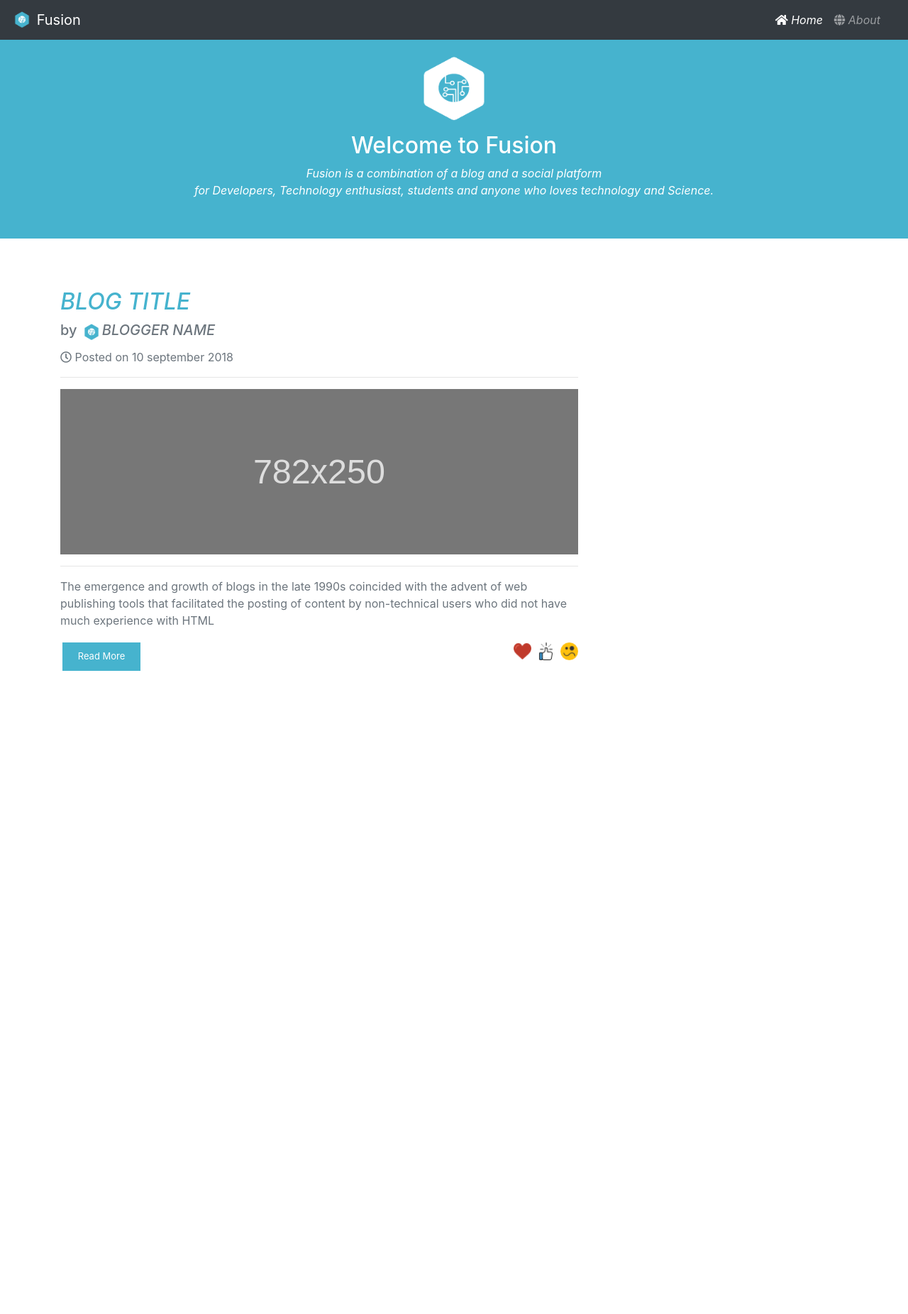
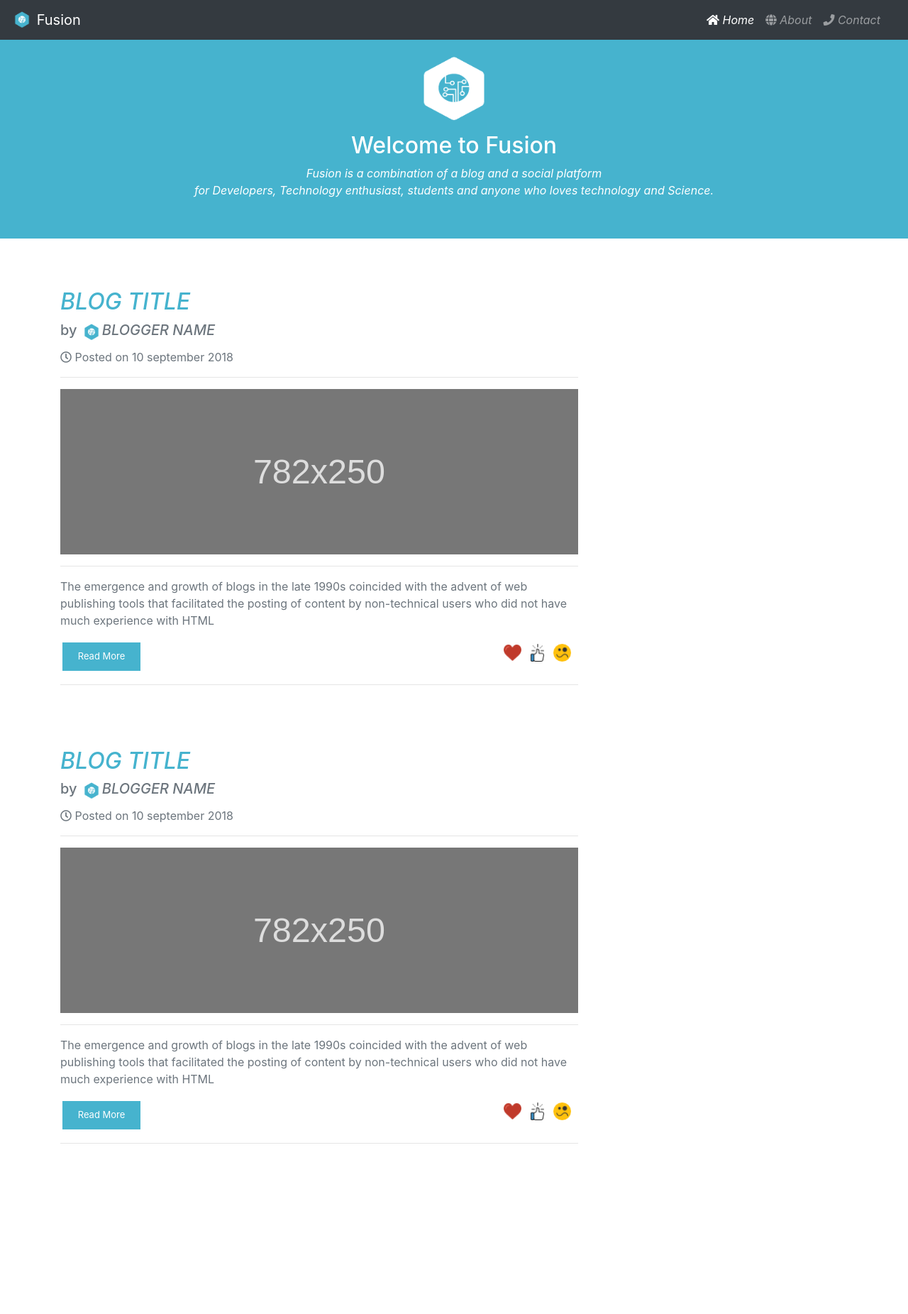
Before and after one commit to anasM0hammad/Fusion, a PHP site: page / in a window 1280 px wide. Shown: the top 1851 px of the page at 71% size. Before the commit the page ends 945 px from the top, so only its background shows below. Run offline with PHP 8.4, Linux system fonts and the light colour scheme; some libraries are stand-ins or nearby versions.

Commit message:
Blogs Frontend complete

```diff
--- a/css/home.css
+++ b/css/home.css
@@ -38,6 +38,7 @@ a:hover{
 .row{
     margin-top: 70px;
 }
+
 
 .name{
     font-style: italic;
@@ -83,8 +84,15 @@ a:hover{
 }
 
 .likes{
-    margin-left: 8px;
-    margin-top: 3px;
+    margin-right:10px;
+    margin-top: 5px;
     height: 25px;
     width: 25px;
+    transition: 0.2s;
+    cursor: pointer;
 }
+
+.likes:hover{
+    height: 30px;
+    width: 30px;
+}
--- a/index.php
+++ b/index.php
@@ -49,6 +49,9 @@
       <li class="nav-item">
         <a class="nav-link" href="#"><i class="fas fa-globe"></i> About</a>
       </li>
+       <li class="nav-item">
+        <a class="nav-link" href="#"><i class="fas fa-phone"></i> Contact</a>
+      </li>
     </ul>
   </div>
 </nav>
@@ -82,7 +85,7 @@
          <div class="col-md-8">
 
              <!--FIRST POST -->
-             <div>
+             <div class="blog">
 
                  <h2><a class="dec_link" href="">BLOG TITLE</a></h2>
                  <h5 class="text-muted"> by    <img class="d-inline-block align-top" height="30" width="30" src="img/icon.png"><a href=""><span class="name text-muted">BLOGGER NAME</span></a></h5>
@@ -95,10 +98,39 @@
                  <p class="text-muted">The emergence and growth of blogs in the late 1990s coincided with the advent of web publishing tools that facilitated the posting of content by non-technical users who did not have much experience with HTML </p>
 
                  <button class="button" style="vertical-align:middle"><span>Read More </span></button>
-                 <img src="img/confused.png" class="rounded float-right likes">
-                 <img src="img/like.png" class="rounded float-right likes">
-                 <img src="img/heart.png" class="rounded float-right likes">
 
+                 <img src="img/confused.png" class="rounded float-right likes" data-toggle="tooltip" data-placement="bottom" title="Not Good">
+
+                 <img src="img/like.png" class="rounded float-right likes" data-toggle="tooltip" data-placement="bottom" title="Like">
+
+                 <img src="img/heart.png" class="rounded float-right likes" data-toggle="tooltip" data-placement="bottom" title="Love">
+
+                 <hr><br><br><br>
+
+             </div>
+
+             <!-- SECOND BLOG -->
+              <div class="blog">
+
+                 <h2><a class="dec_link" href="">BLOG TITLE</a></h2>
+                 <h5 class="text-muted"> by    <img class="d-inline-block align-top" height="30" width="30" src="img/icon.png"><a href=""><span class="name text-muted">BLOGGER NAME</span></a></h5>
+
+                 <p class="text-muted"><i class="far fa-clock"></i> Posted on 10 september 2018</p>
+                 <hr>
+                 <img src="img/post.svg" class="img-fluid" alt="Responsive image">
+                 <hr>
+
+                 <p class="text-muted">The emergence and growth of blogs in the late 1990s coincided with the advent of web publishing tools that facilitated the posting of content by non-technical users who did not have much experience with HTML </p>
+
+                 <button class="button" style="vertical-align:middle"><span>Read More </span></button>
+
+                 <img src="img/confused.png" class="rounded float-right likes" data-toggle="tooltip" data-placement="bottom" title="Not Good">
+
+                 <img src="img/like.png" class="rounded float-right likes" data-toggle="tooltip" data-placement="bottom" title="Like">
+
+                 <img src="img/heart.png" class="rounded float-right likes" data-toggle="tooltip" data-placement="bottom" title="Love">
+
+                 <hr>
 
              </div>
 
```
